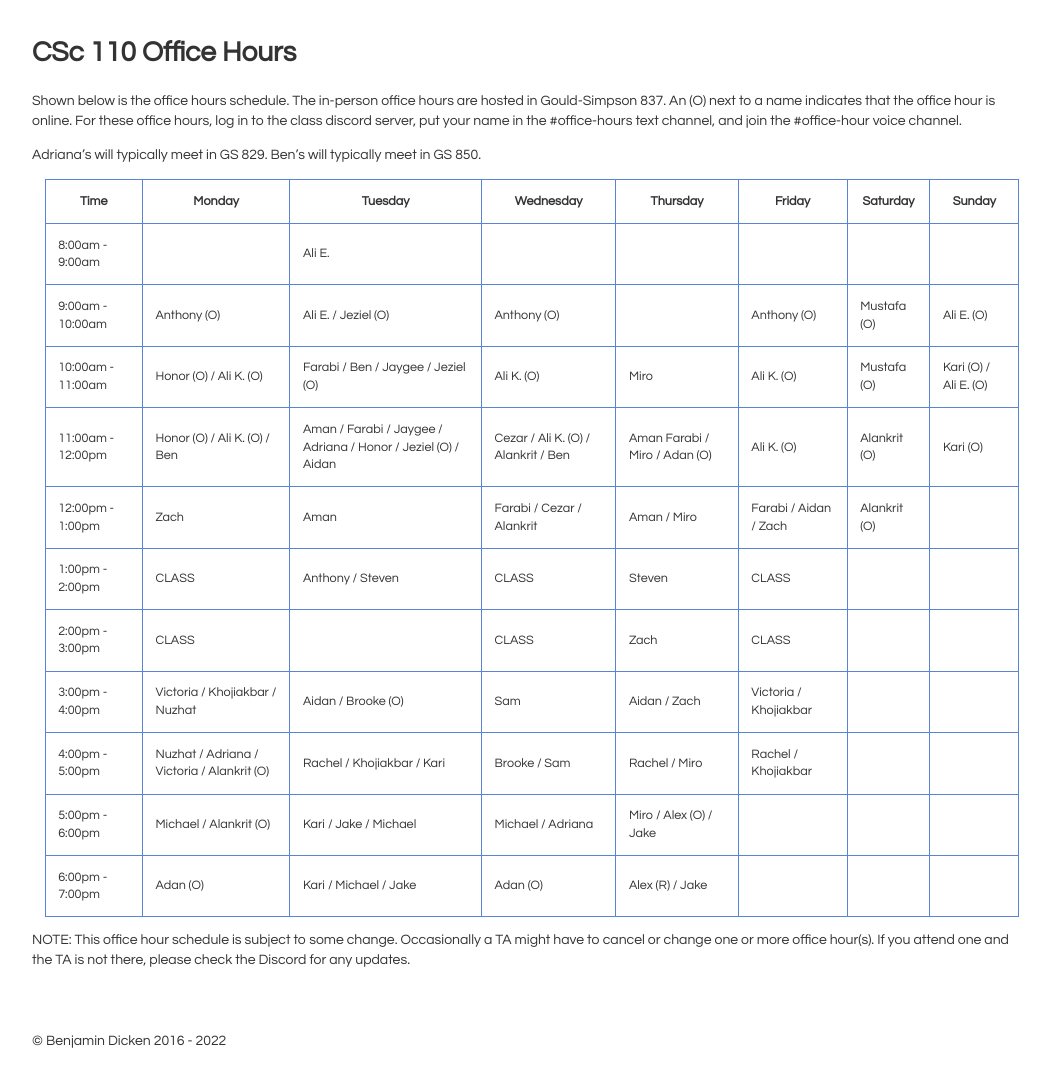
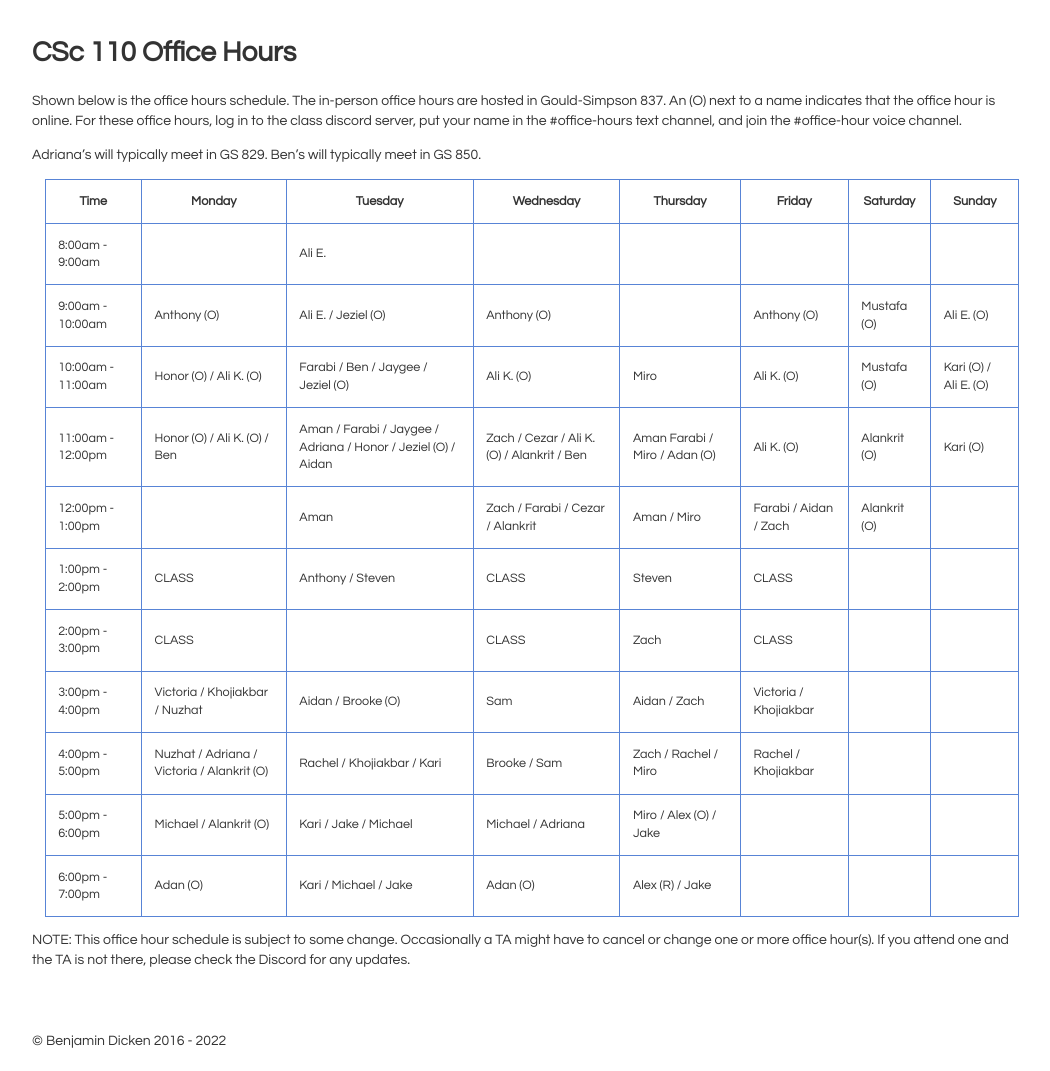
Before and after one commit to bddicken/cs110fall2022website, a Jekyll site: the page built from office_hours/index.md, in a window 1280 px wide. Shown: the whole page, without its empty margins (108-1158 px from the left). Built offline with Jekyll 4.4.1, drawn with Linux system fonts in a browser that asks for light colours.

Commit message:
changed Zach's OH per request

```diff
--- a/office_hours/index.md
+++ b/office_hours/index.md
@@ -30,12 +30,12 @@ Ben's will typically meet in GS 850.
 | 8:00am - 9:00am   | | Ali E. | | | | | |
 | 9:00am - 10:00am  | Anthony (O) | Ali E. / Jeziel (O) | Anthony (O) | | Anthony (O) | Mustafa (O) | Ali E. (O) |
 | 10:00am - 11:00am | Honor (O) / Ali K. (O) | Farabi / Ben / Jaygee / Jeziel (O) | Ali K. (O) | Miro | Ali K. (O) | Mustafa (O) | Kari (O) / Ali E. (O) |
-| 11:00am - 12:00pm | Honor (O) / Ali K. (O) / Ben | Aman / Farabi / Jaygee / Adriana / Honor / Jeziel (O) / Aidan | Cezar / Ali K. (O)  / Alankrit / Ben | Aman Farabi / Miro / Adan (O) | Ali K. (O) | Alankrit (O) | Kari (O) |
-| 12:00pm - 1:00pm  | Zach | Aman | Farabi / Cezar / Alankrit | Aman / Miro | Farabi / Aidan / Zach | Alankrit (O) | |
+| 11:00am - 12:00pm | Honor (O) / Ali K. (O) / Ben | Aman / Farabi / Jaygee / Adriana / Honor / Jeziel (O) / Aidan | Zach / Cezar / Ali K. (O)  / Alankrit / Ben | Aman Farabi / Miro / Adan (O) | Ali K. (O) | Alankrit (O) | Kari (O) |
+| 12:00pm - 1:00pm  |  | Aman | Zach / Farabi / Cezar / Alankrit | Aman / Miro | Farabi / Aidan / Zach | Alankrit (O) | |
 | 1:00pm - 2:00pm   | CLASS | Anthony / Steven | CLASS | Steven | CLASS | | |
 | 2:00pm - 3:00pm   | CLASS | | CLASS | Zach | CLASS | | |
 | 3:00pm - 4:00pm   | Victoria / Khojiakbar  / Nuzhat | Aidan / Brooke (O) | Sam | Aidan / Zach | Victoria / Khojiakbar  | | |
-| 4:00pm - 5:00pm   | Nuzhat / Adriana / Victoria / Alankrit (O) | Rachel / Khojiakbar  / Kari | Brooke / Sam | Rachel / Miro | Rachel / Khojiakbar  | | |
+| 4:00pm - 5:00pm   | Nuzhat / Adriana / Victoria / Alankrit (O) | Rachel / Khojiakbar  / Kari | Brooke / Sam | Zach / Rachel / Miro | Rachel / Khojiakbar  | | |
 | 5:00pm - 6:00pm   | Michael / Alankrit (O) | Kari / Jake / Michael | Michael / Adriana | Miro / Alex (O) / Jake | | | |
 | 6:00pm - 7:00pm   | Adan (O) | Kari / Michael / Jake | Adan (O) | Alex (R) / Jake | | | |
 
```
